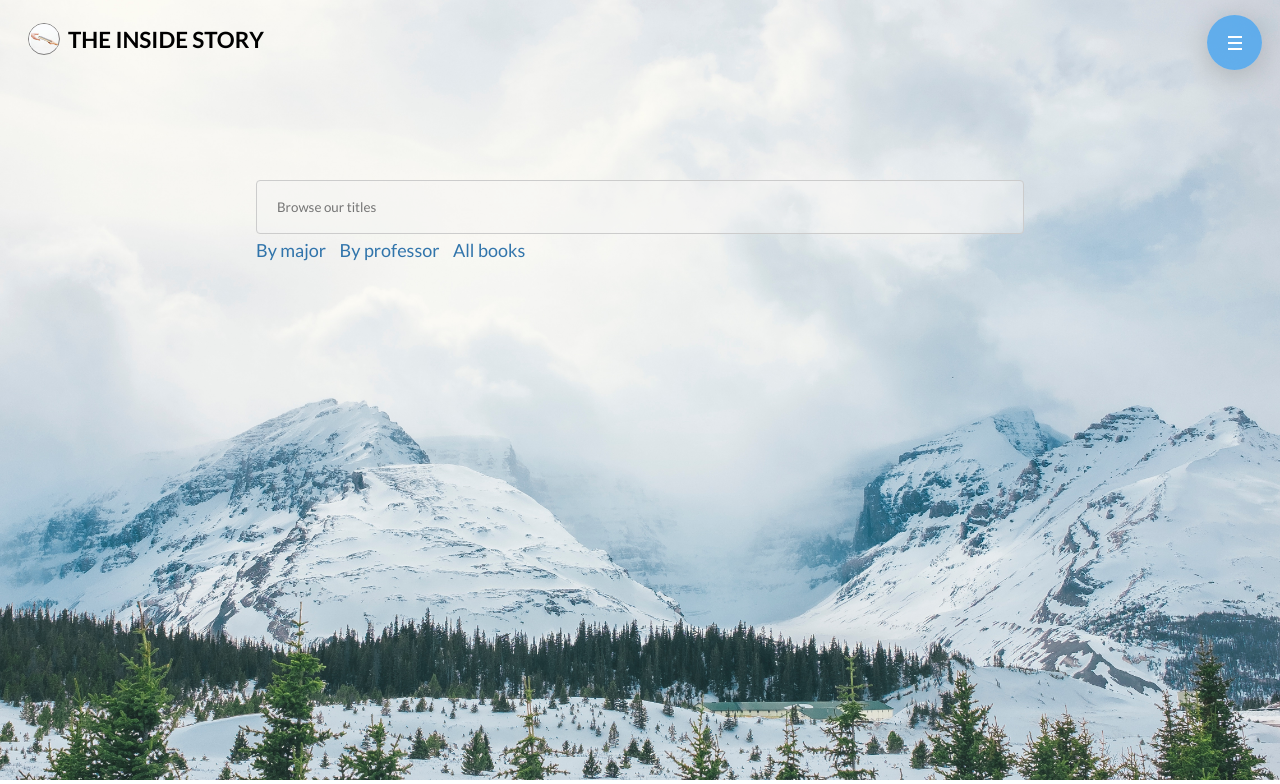
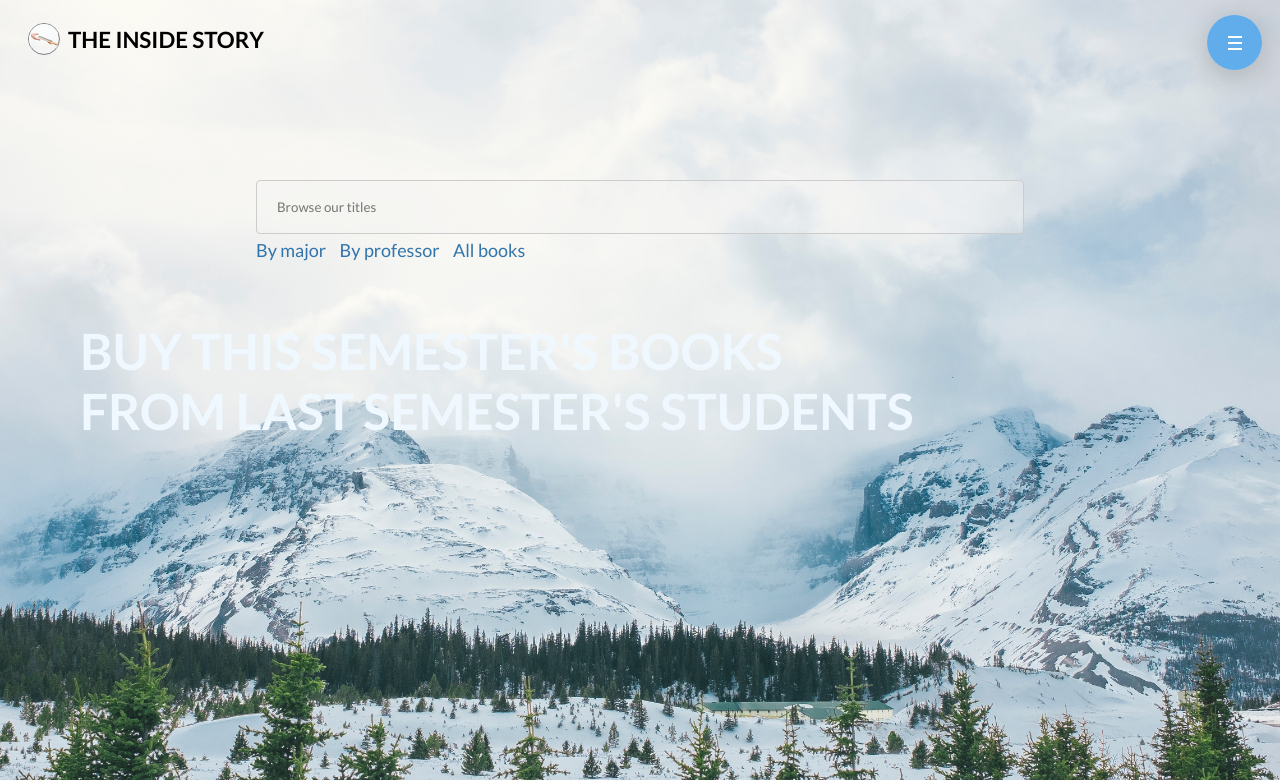
Before and after one commit to yabbou/Bookswap, a PHP site: page / in a window 1280 px wide. Shown: the top 784 px of the page. Run offline with PHP 8.4, Linux system fonts and the light colour scheme; data that the repository does not hold is empty; some libraries are stand-ins or nearby versions.

Commit message:
Added translatey animation and landingpage text

```diff
--- a/general/about.php
+++ b/general/about.php
@@ -1,8 +1,8 @@
 <?php include 'header.php'; ?>
 <div class="inner-body about">
     <h2>About Us</h2>
-    <p>We are here soley to offer a platform to make the right matches.<br>
-        Very frequently, the same textbooks that one student wants to sell, another will be more than happpy to buy.
+    <p>One man's rubbish is another man's treasure. We just want to help make those matches.<br><br>
+        Very frequently, the same textbooks that one student wants to sell, another student will be more than happpy to buy.
         Given an invested community and some Divine assistance, may everyone conveniently satisfy his textbook (and all other) needs.
     </p>
 
--- a/general/css/books.css
+++ b/general/css/books.css
@@ -73,6 +73,17 @@
     height: 300px;
     display: grid;
     line-height: 8px;
+}
+
+.book-tile:hover{
+    transform: translateY(-5px);
+    -webkit-transition: transform 0.3s ease-out;
+
+    /* transition: ease;
+    transition-timing-function: ease; */
+}
+.book-tile:blur{
+    -webkit-transition: transform 1s ease;
 }
 
 .book-tile a {
--- a/general/css/styles.css
+++ b/general/css/styles.css
@@ -17,6 +17,18 @@ body {
     padding: 20px 40px;
     min-height: 460px;
     margin-top: 60px;
+}
+
+.landing-text{
+    /* text-align: right; */
+    text-transform: uppercase;
+    padding: 20px;
+    margin: 60px;
+    margin-top: 40px;
+    font-size: 50px;
+    font-weight: bolder;
+    color: aliceblue;
+    /* text-shadow: 3px 3px #505050b7; */
 }
 
 footer {
@@ -98,7 +110,7 @@ input[type=submit]:hover, button:hover {
 
 .contact-form {
     width: 60%;
-    margin-bottom: 20px;
+    /* margin-bottom: 20px; */
 }
 
 .slick-prev {
--- a/general/index.php
+++ b/general/index.php
@@ -12,6 +12,8 @@ include "header.php"; ?>
         <div class='browse-link'><a href='displayBooks.php?prof=#'>By professor </a></div>
         <div class='browse-link'><a href='displayBooks.php'>All books </a></div>
     </form>
+<h1 class="landing-text">Buy This Semester's Books<br>From Last Semester's Students</h1>
+
 </div>
 
 <?php
```
Also changed, not shown: general/img/psy.jpg (renamed from general/img/psych.jpg).
